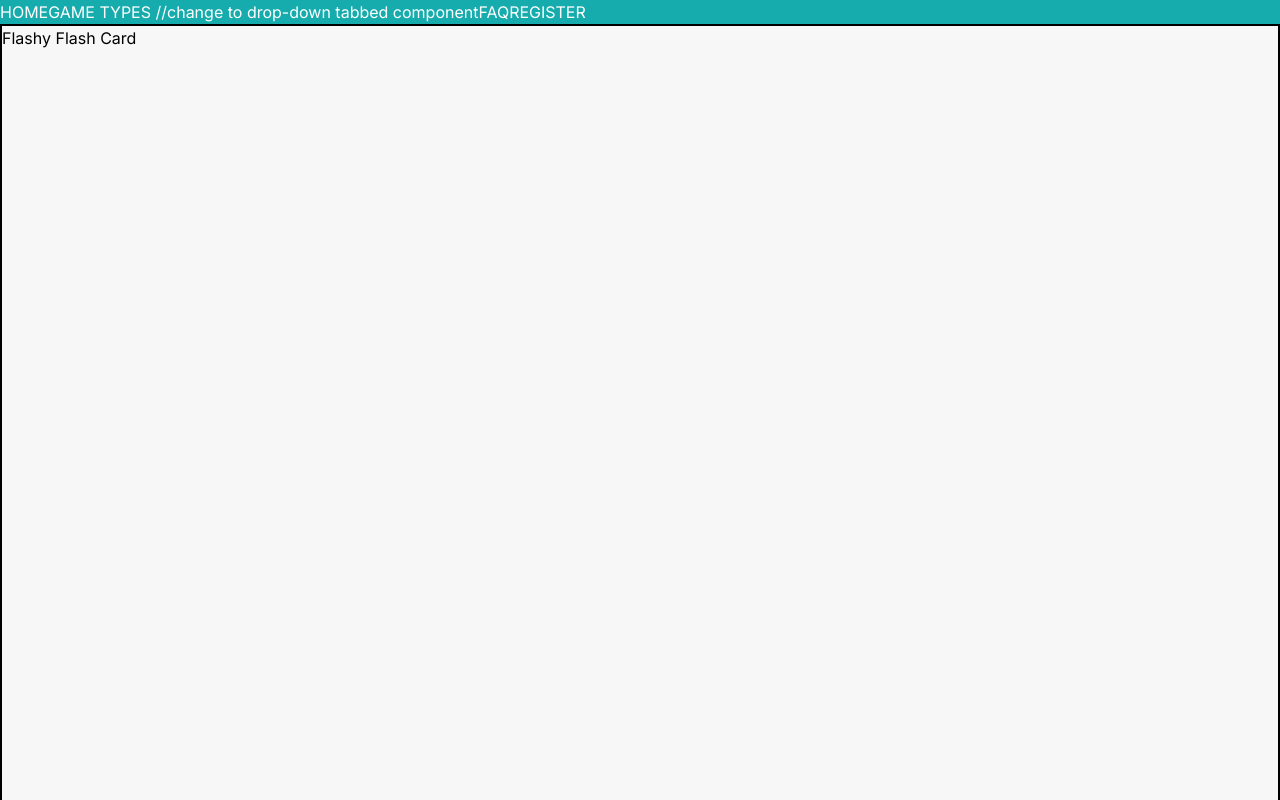
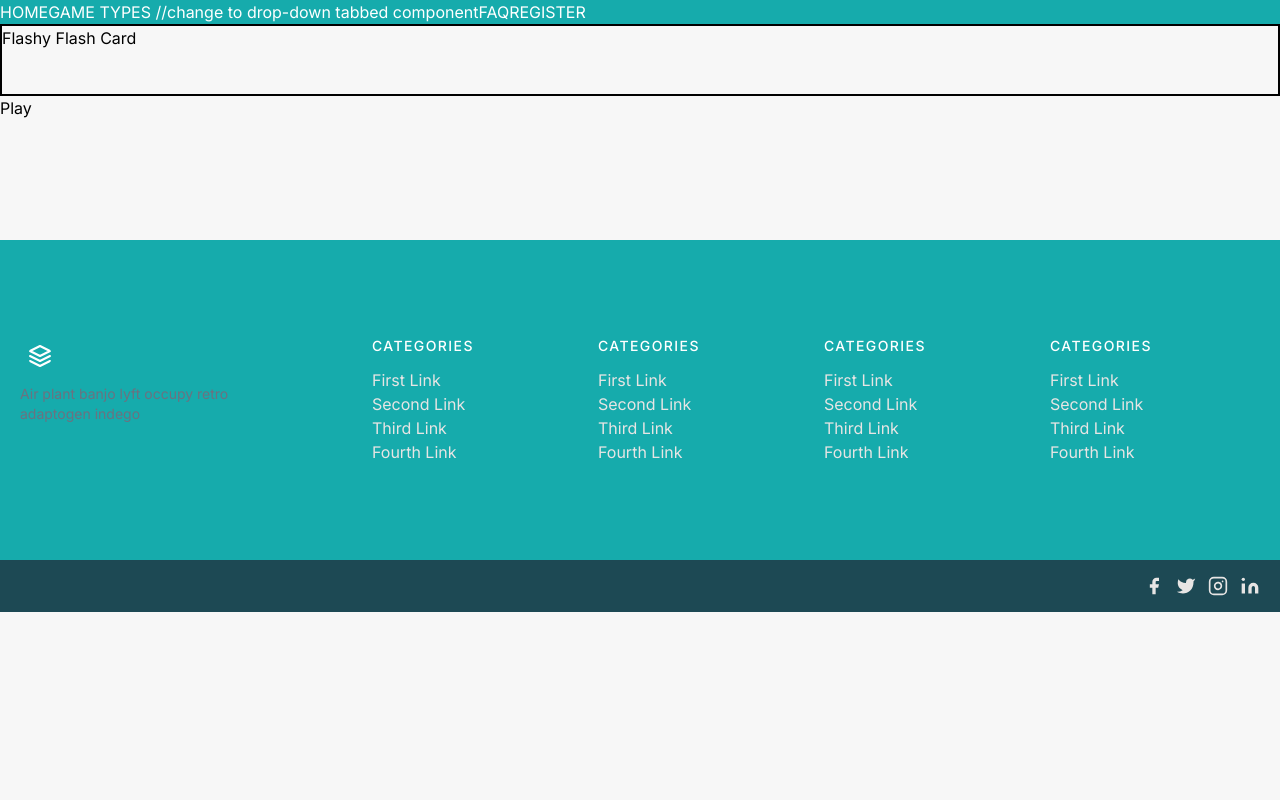
Before and after one commit to chingu-voyages/v42-geckos-team-22, a React (Vite) app: page /game in a window 1280 px wide. Shown: the top 800 px of the page. Built offline with nearby package versions, Linux system fonts and the light colour scheme.

Commit message:
updated styling
Updated grid settings on GameLoadingWIndow and GameLandingWindow so main screen spans all 6 rows

```diff
--- a/src/components/GameComponents/GameLandingWindow.jsx
+++ b/src/components/GameComponents/GameLandingWindow.jsx
@@ -1,9 +1,9 @@
 import React from 'react';
 
-function GameLandingWindow ({handlePlayGame}) {
+function GameLandingWindow ({handlePlayGame}, props) {
 
     return (
-        <div className='flex justify-center md:border-4 md:border-black md:flex-grow md:h-96'>
+        <div className={props.cname}>
 
             <button onClick={handlePlayGame}>
                 <span>Play</span>
--- a/src/components/GameComponents/GameLoadingWindow.jsx
+++ b/src/components/GameComponents/GameLoadingWindow.jsx
@@ -1,13 +1,13 @@
 import React from 'react';
 
-function GameLoadingWindow ({setGameState}) {
+function GameLoadingWindow ({setGameState}, props) {
 
     setTimeout(() => {
         setGameState("play")
       }, 3000);
 
     return (
-        <div className='flex justify-center md:border-4 md:border-black md:flex-grow md:h-96'>
+        <div className={props.cname}>
             <p>Loading...</p>
         </div>
     )
--- a/src/pages/Game.jsx
+++ b/src/pages/Game.jsx
@@ -31,8 +31,16 @@ function Game () {
                     </div>
                     <GameControls cname='flex justify-around items-center m-1 md:hidden row-span-2'/>
                 </>
-            : gameState == "loading" ? <GameLoadingWindow setGameState={setGameState}/>
-            : gameState == "landing" ? <GameLandingWindow handlePlayGame={handlePlayGame}/>
+            : gameState == "loading"
+                ? <GameLoadingWindow
+                    setGameState={setGameState}
+                    cname='flex justify-center md:border-4 md:border-black md:flex-grow md:h-96'
+                    />
+            : gameState == "landing"
+                ? <GameLandingWindow
+                    handlePlayGame={handlePlayGame}
+                    cname='row-span-6 flex justify-center md:border-4 md:border-black md:flex-grow md:h-96'
+                    />
             : null
                 }
         </div>
```
